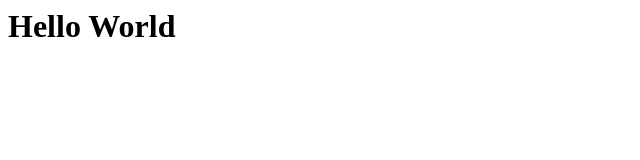
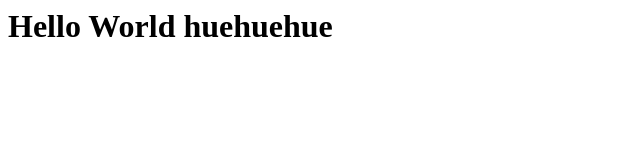
Before and after one commit to zanderbly/testrepo2, a plain HTML site: page index.html in a window 1280 px wide. Shown: the whole page, without its empty margins (0-640 px from the left). Drawn offline with Linux system fonts and the light colour scheme.

Commit message:
Gotcha huehuehue

```diff
--- a/index.html
+++ b/index.html
@@ -1 +1 @@
-<h1>Hello World</h1>
+<h1>Hello World huehuehue</h1>
```
